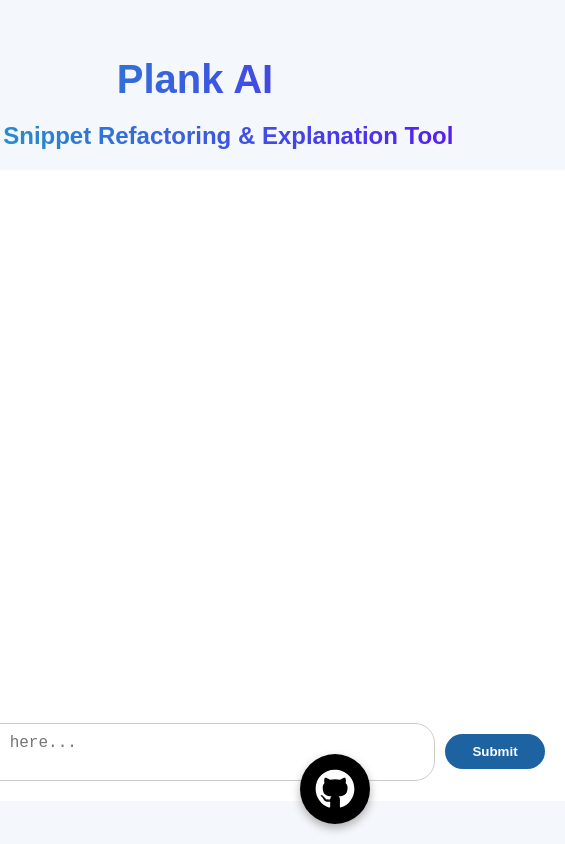
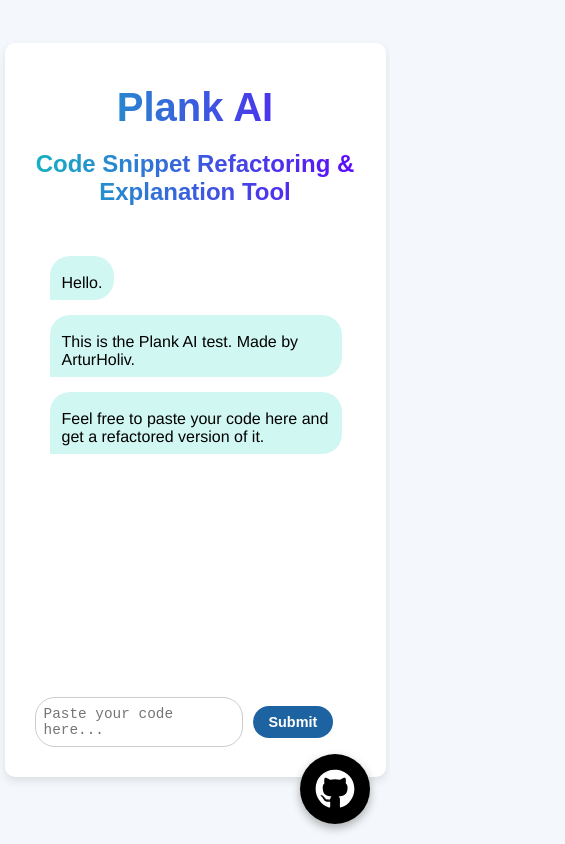
Before and after one commit to arturholiv/plank-ai, a React (Create React App) app in the folder Frontend/: page / in a window 390 px wide. Shown: the whole page, 565 px wide, since content can reach past the window. Built offline with nearby package versions, Linux system fonts and the light colour scheme.

Commit message:
feat: messaging structure

```diff
--- a/Frontend/src/Pages/Main/Main.css
+++ b/Frontend/src/Pages/Main/Main.css
@@ -16,8 +16,10 @@ body {
   padding: 30px;
   border-radius: 10px;
   box-shadow: 0 4px 8px rgba(0, 0, 0, 0.1);
-    margin-top: 30px;
-    margin-bottom: 30px;
+  margin: 30px 0;
+  display: flex;
+  flex-direction: column;
+  align-items: center;
 }
 
 h1:first-child {
@@ -43,22 +45,36 @@ h1:last-child {
 .chat-container {
   display: flex;
   flex-direction: column;
-    height: 80vh;
-    width: 700px;
+  height: 70%;
+  width: 90%;
   background-color: #ffffff;
+  border-radius: 20px;
   padding: 20px;
   overflow: hidden;
+  position: relative;
 }
 
 .messages {
   flex: 1;
   overflow-y: auto;
+  overflow-x: hidden;
+  height: calc(100% - 40px);
   margin-bottom: 20px;
+  width: 100%;
+  padding: 0 15px;
 }
 
 .message {
   display: flex;
-    margin-bottom: 10px;
+  justify-content: flex-start;
+  margin: 15px 0;
+  width: 100%;
+}
+
+.message-content {
+  margin-top: 10px;
+  font-family: 'Helvetica', 'Arial', sans-serif;
+  text-align: left;
 }
 
 .message.user {
@@ -84,7 +100,7 @@ h1:last-child {
 }
 
 .message.bot .bubble {
-    background-color: #f1f0f0;
+  background-color: #c2f5f0c1;
   color: #000;
   border-bottom-left-radius: 0;
 }
@@ -179,7 +195,7 @@ h1:last-child {
   font-size: 1rem;
   font-weight: 500;
   color: #000;
-    text-align: center;
+  text-align: left;
   background-color: #f8d7da;
   border-radius: 5px;
   padding: 10px;
@@ -190,22 +206,53 @@ h1:last-child {
   white-space: pre-wrap;
 }
 
+.message-title {
+  font-weight: bold;
+  font-size: 1.2rem;
+  color: #848484;
+  text-align: left;
+  display: block;
+}
+
 @media (max-width: 768px) {
   .container {
-        padding: 20px;
-        width: 80%;
+      padding: 15px;
+      width: 90%;
       margin: 0 auto;
+      display: flex;
+      flex-direction: column;
+      align-items: center;
   }
 
   h1 {
-        font-size: 2rem;
-    }
-
-    h4 {
-        font-size: 1.25rem;
+      font-size: 1.75rem;
+      margin-bottom: 15px;
   }
 
   .chat-container {
-        height: 70vh;
+      height: 60vh;
+      width: 85%;
+      padding: 15px;
+  }
+
+  .messages {
+      margin-bottom: 15px;
+  }
+
+  .message .bubble {
+      max-width: 90%;
+      padding: 8px 12px;
+  }
+
+  .input-container textarea {
+      font-size: 0.9rem;
+      padding: 8px;
+  }
+
+  .input-container button.submit-button,
+  .copy-button {
+      width: 80px;
+      padding: 8px 15px;
+      font-size: 0.9rem;
   }
 }
--- a/Frontend/src/Pages/Main/Main.tsx
+++ b/Frontend/src/Pages/Main/Main.tsx
@@ -26,6 +26,22 @@ const Main = () => {
     localStorage.setItem('chatMessages', JSON.stringify(messages));
     scrollToBottom();
   }, [messages]);
+
+  useEffect(() => {
+    const message1 = { type: 'bot', title: "", content: "Hello." };
+    const message2 = { type: 'bot', title: "", content: "This is the Plank AI test. Made by ArturHoliv." };
+    const message3 = { type: 'bot', title: "", content: "Feel free to paste your code here and get a refactored version of it." };
+
+    const timer1 = setTimeout(() => setMessages(prev => [...prev, message1]), 1000);
+    const timer2 = setTimeout(() => setMessages(prev => [...prev, message2]), 2000);
+    const timer3 = setTimeout(() => setMessages(prev => [...prev, message3]), 3000);
+
+    return () => {
+      clearTimeout(timer1);
+      clearTimeout(timer2);
+      clearTimeout(timer3);
+    };
+  }, []);
 
   const scrollToBottom = () => {
     messagesEndRef.current?.scrollIntoView({ behavior: 'smooth' });
@@ -86,7 +102,7 @@ const Main = () => {
   };
 
   return (
-    <Container fluid>
+    <Container fluid className="container">
       <Row className="mt-4">
         <Col>
           <h1>Plank AI</h1>
@@ -100,10 +116,14 @@ const Main = () => {
               {messages.map((msg, index) => (
                 <div key={index} className={`message ${msg.type}`}>
                   <div className="bubble">
-                    <strong>{msg.title}</strong>
-                    <ReactMarkdown>
+                    <strong className="message-title">{msg.title}</strong>
+                    {msg.title === "Refactored Code" ?
+                    <div className="refactoredCode ">
                       {msg.content}
-                    </ReactMarkdown>
+                    </div> :
+                    <div className="message-content">
+                      {msg.content}
+                    </div>}
                     {msg.title === "Refactored Code" && (
                       <Button
                         variant="secondary"
```
Lines whose indentation alone changed are shown as unchanged.
